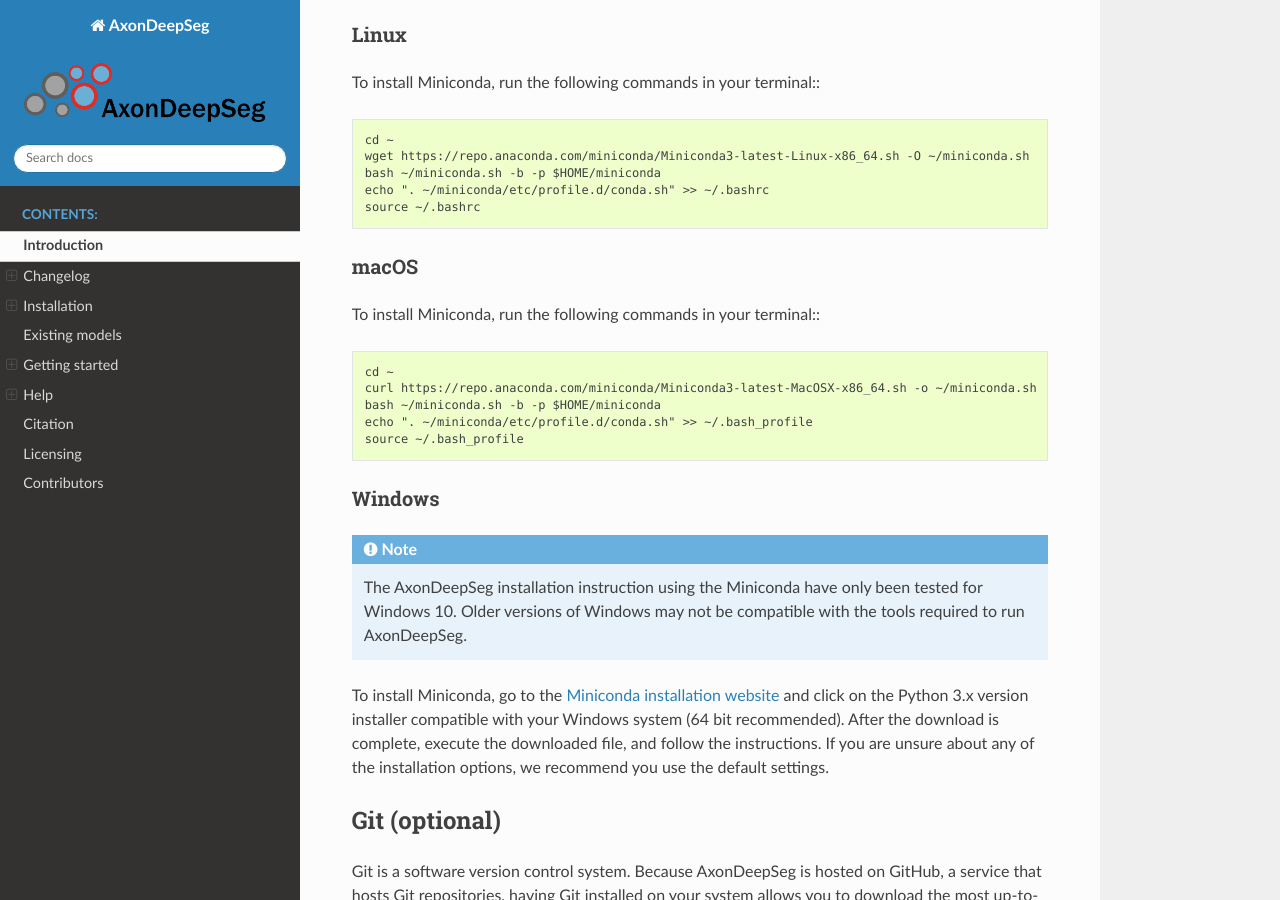
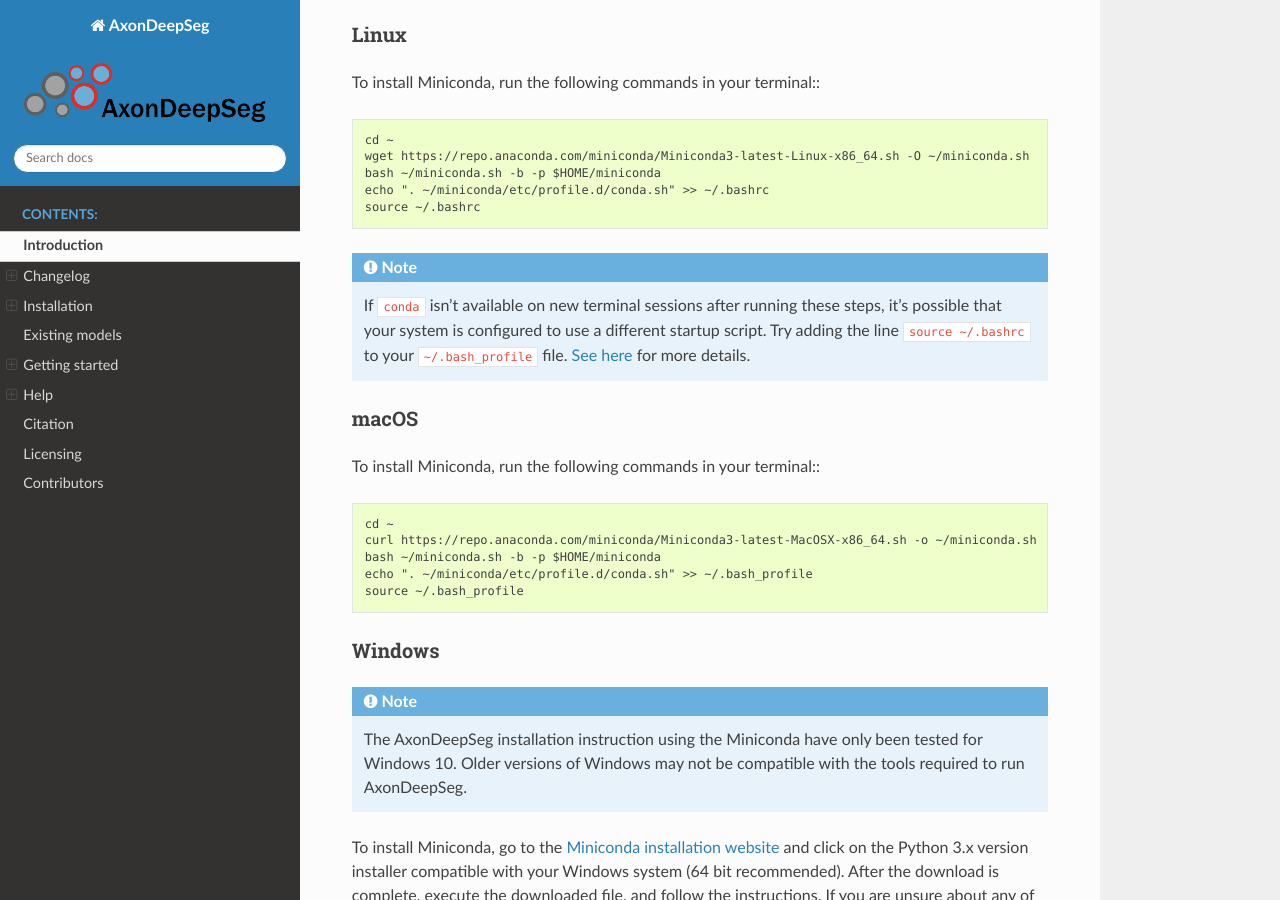
Before and after one commit to axondeepseg/axondeepseg, a Sphinx documentation site: the page built from docs/source/documentation.rst, in a window 1280 px wide and 900 px high, scrolled down 3093 px. Built offline with Sphinx 7.4.7 and the Read the Docs theme 2.0.0, drawn with Linux system fonts in a browser that asks for light colours.

Commit message:
Update installation doc + fix RTD bug (#215)
* Change default installation instruction to use .bash_profile, and add note about alternative startup scripts

* Revert pathlib/Path changed to doc config file; ReadTheDocs is not configured to use this; build was breaking.

* Change instructions back to .bashrc, and giveinfo  link

* Minor RTD syntax fix

* Minor RTD syntax fix

```diff
--- a/docs/source/conf.py
+++ b/docs/source/conf.py
@@ -14,11 +14,11 @@
 
 # If extensions (or modules to document with autodoc) are in another directory,
 # add these directories to sys.path here. If the directory is relative to the
-# documentation root, use Path().resolve() to make it absolute, like shown here.
+# documentation root, use os.path.abspath to make it absolute, like shown here.
 #
-from pathlib import Path
+import os
 import sys
-sys.path.insert(0, Path('../..').resolve())
+sys.path.insert(0, os.path.abspath('../..'))
 
 import AxonDeepSeg
 
--- a/docs/source/documentation.rst
+++ b/docs/source/documentation.rst
@@ -128,6 +128,9 @@
     bash ~/miniconda.sh -b -p $HOME/miniconda
     echo ". ~/miniconda/etc/profile.d/conda.sh" >> ~/.bashrc
     source ~/.bashrc
+
+.. NOTE ::
+   If ``conda`` isn't available on new terminal sessions after running these steps, it's possible that your system is configured to use a different startup script. Try adding the line ``source ~/.bashrc`` to your ``~/.bash_profile`` file. `See here <http://www.joshstaiger.org/archives/2005/07/bash_profile_vs.html>`_ for more details.
 
 macOS
 ~~~~~~~~~~~~~~~~~~~~~~~~~~~~~~~~~~~~~~~~~~~~~~~~~~~~~~~~~~~~~~~~~~~~~~~~~~~~~~
```
